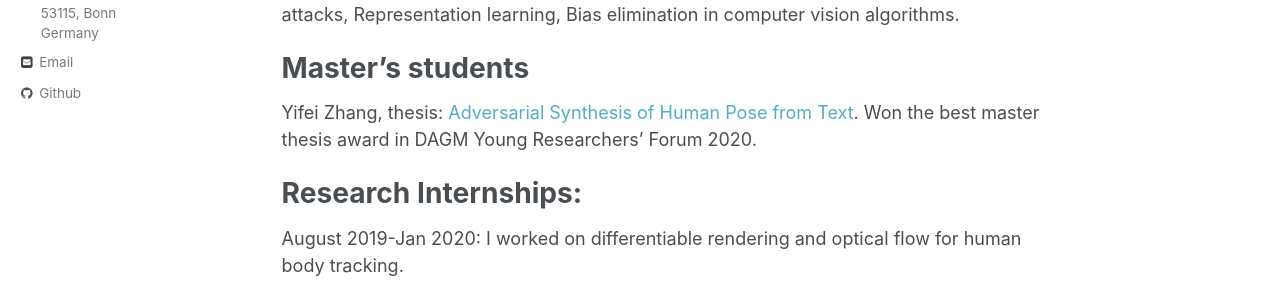
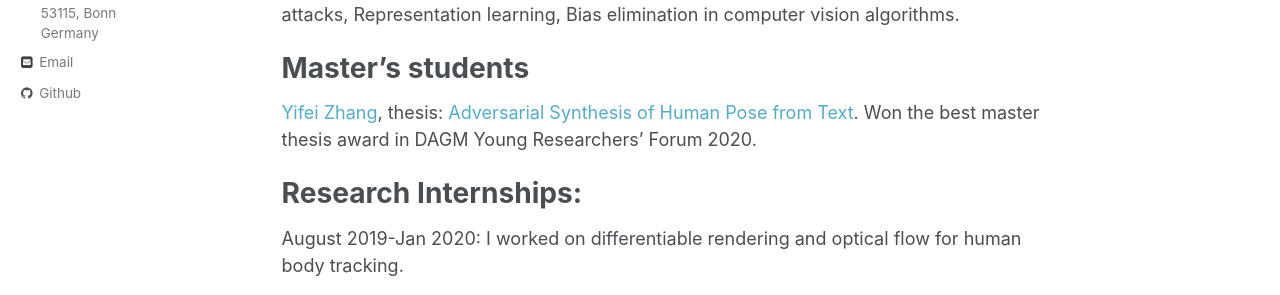
Before and after one commit to briqr/briqr.github.io, a Jekyll site: the page built from _pages/about.md, in a window 1280 px wide. Shown: the part 412-707 px from the top of the page. Built offline with Jekyll 4.4.1, drawn with Linux system fonts in a browser that asks for light colours; part of the change alters nothing that is shown.

```diff
--- a/_pages/about.md
+++ b/_pages/about.md
@@ -25,7 +25,7 @@ Human pose estimation, Weakly supervised and semi-supervised learning, Optimizat
 Master's students
 ======
 
-Yifei Zhang, thesis: [Adversarial Synthesis of Human Pose from Text](https://arxiv.org/abs/2005.00340). Won the best master thesis award in DAGM Young Researchers' Forum 2020.
+[Yifei Zhang](https://www.linkedin.com/in/yifei-zhang-2565811a9/), thesis: [Adversarial Synthesis of Human Pose from Text](https://arxiv.org/abs/2005.00340). Won the best master thesis award in DAGM Young Researchers' Forum 2020.
 
 Research Internships:
 ======
```
